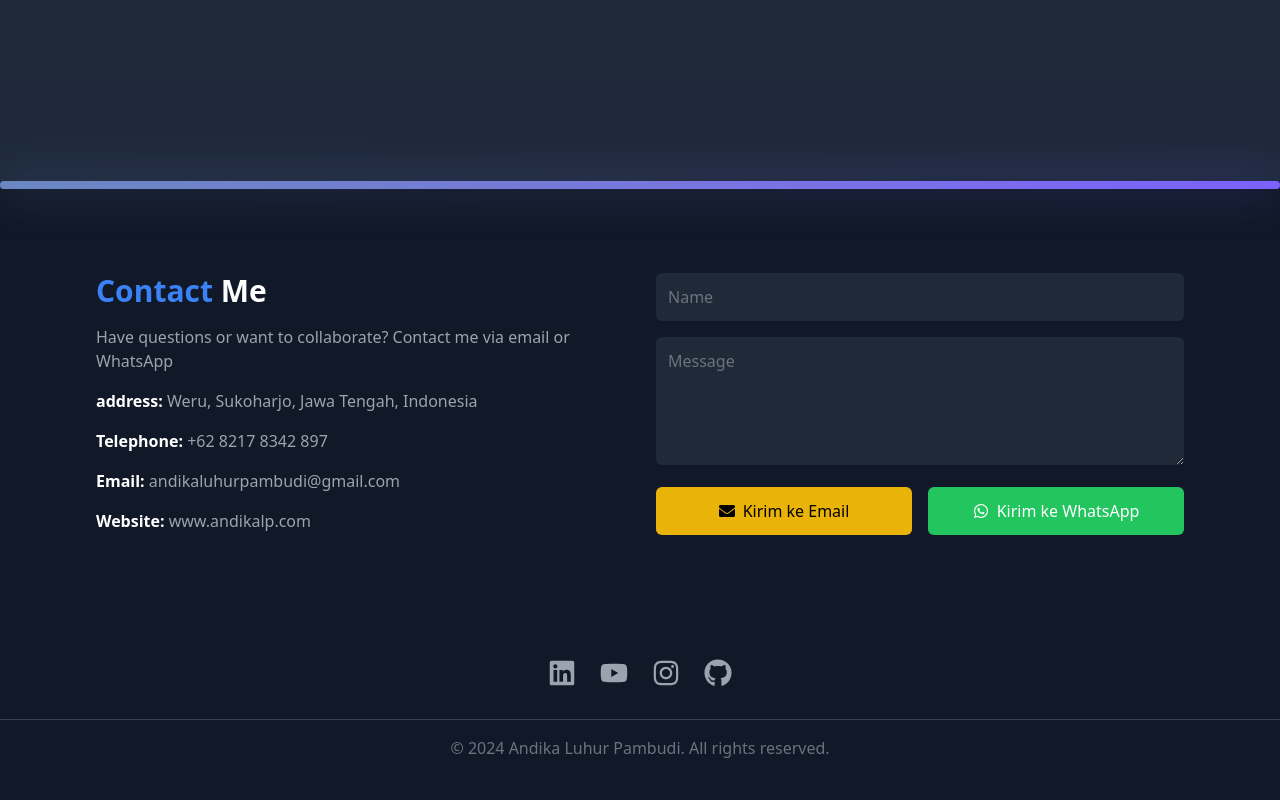
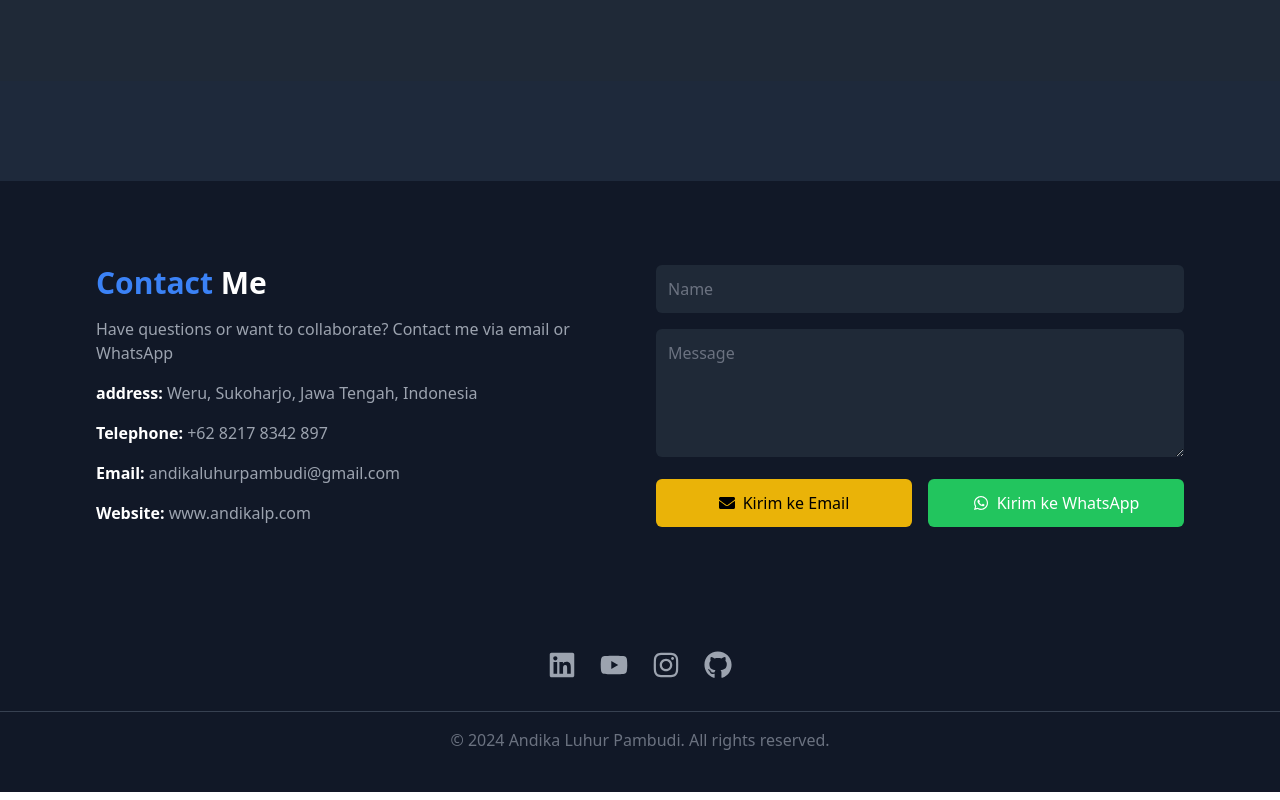
Before and after one commit to andikalp313/portofolio, a React (Vite) app: page / in a window 1280 px wide. Shown: the part 4042-4842 px from the top of the page. Built offline with nearby package versions, Linux system fonts and the light colour scheme.

Commit message:
my portfolio

```diff
--- a/src/App.tsx
+++ b/src/App.tsx
@@ -19,7 +19,6 @@ function App() {
         <Portfolio />
         <Experience />
         <div className="pt-5">
-          <BackgroundGradient />
           <Form />
           <Footer />
         </div>
```
